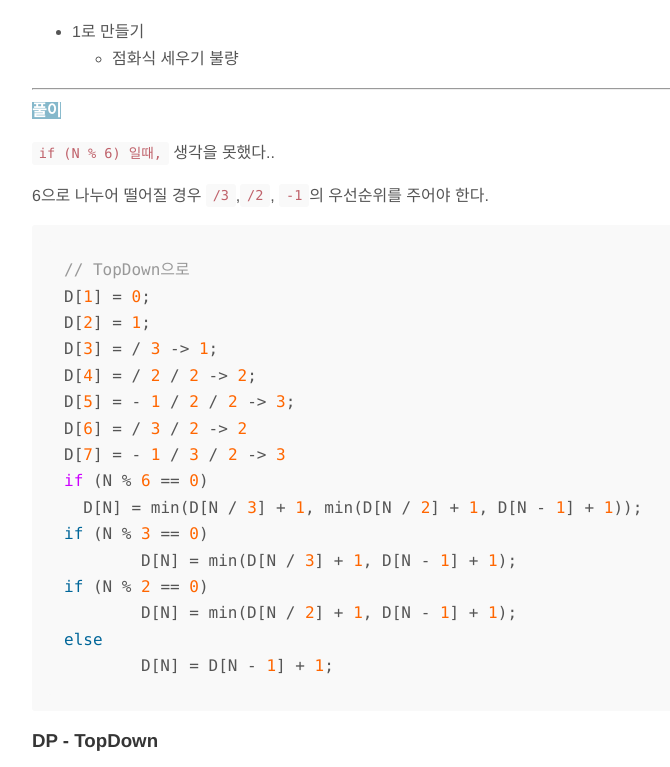
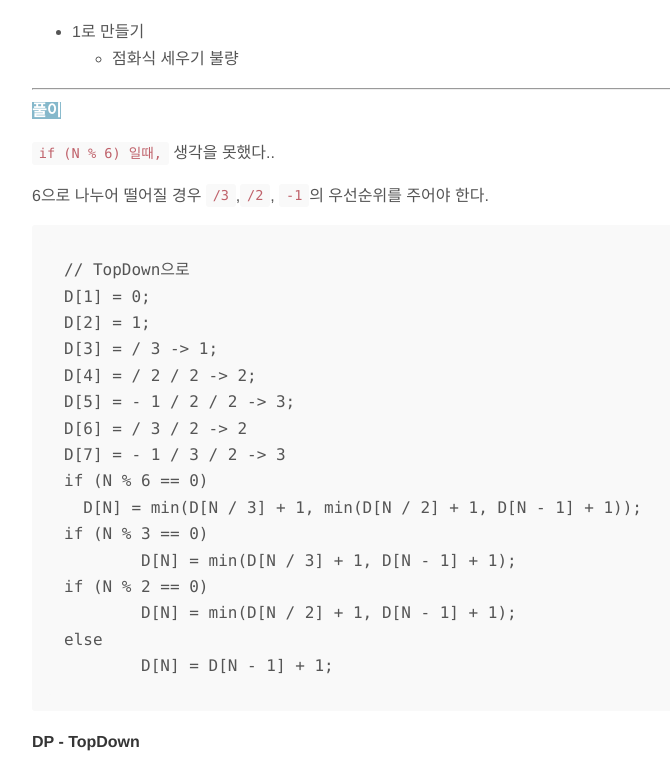
Before and after one commit to hyunwlee-dev/TIL, a Jekyll site: the page built from _posts/2021-12-04-till.md, in a window 1280 px wide and 900 px high, scrolled down 466 px, cut to the strip 0-767 px from the top of the window. Shown: the whole strip, without its empty margins (208-878 px from the left). Built offline with Jekyll 4.4.1, drawn with Linux system fonts in a browser that asks for light colours; nearby versions of some CDN libraries; some of the changed lines change nothing that is shown.

Commit message:
modified:   2021-12-04-till.md

````diff
--- a/_posts/2021-12-04-till.md
+++ b/_posts/2021-12-04-till.md
@@ -23,7 +23,7 @@
 
 6으로 나누어 떨어질 경우 `/3`,`/2`, `-1`의 우선순위를 주어야 한다.
 
-```c
+```
 // TopDown으로
 D[1] = 0;
 D[2] = 1;
@@ -44,13 +44,15 @@
 
 
 
-### DP - TopDown
+#### DP - TopDown
 
-<script src="https://gist.github.com/hyunwlee-dev/2fc8001ee1d4b8aa572f1c1c902c7982.js"></script>
+<script src="https://gist.github.com/hyunwlee-dev/5d98077906625db58464b488e259fb98.js"></script>
 
-### BackTracking
 
-<script src="https://gist.github.com/hyunwlee-dev/f840f990f22c31afa51a74908508fb4a.js"></script>
+
+#### BackTracking
+
+<script src="https://gist.github.com/hyunwlee-dev/36b02a169ad4a5687ed7c481e08fc03b.js"></script>
 
 ---
 
````
